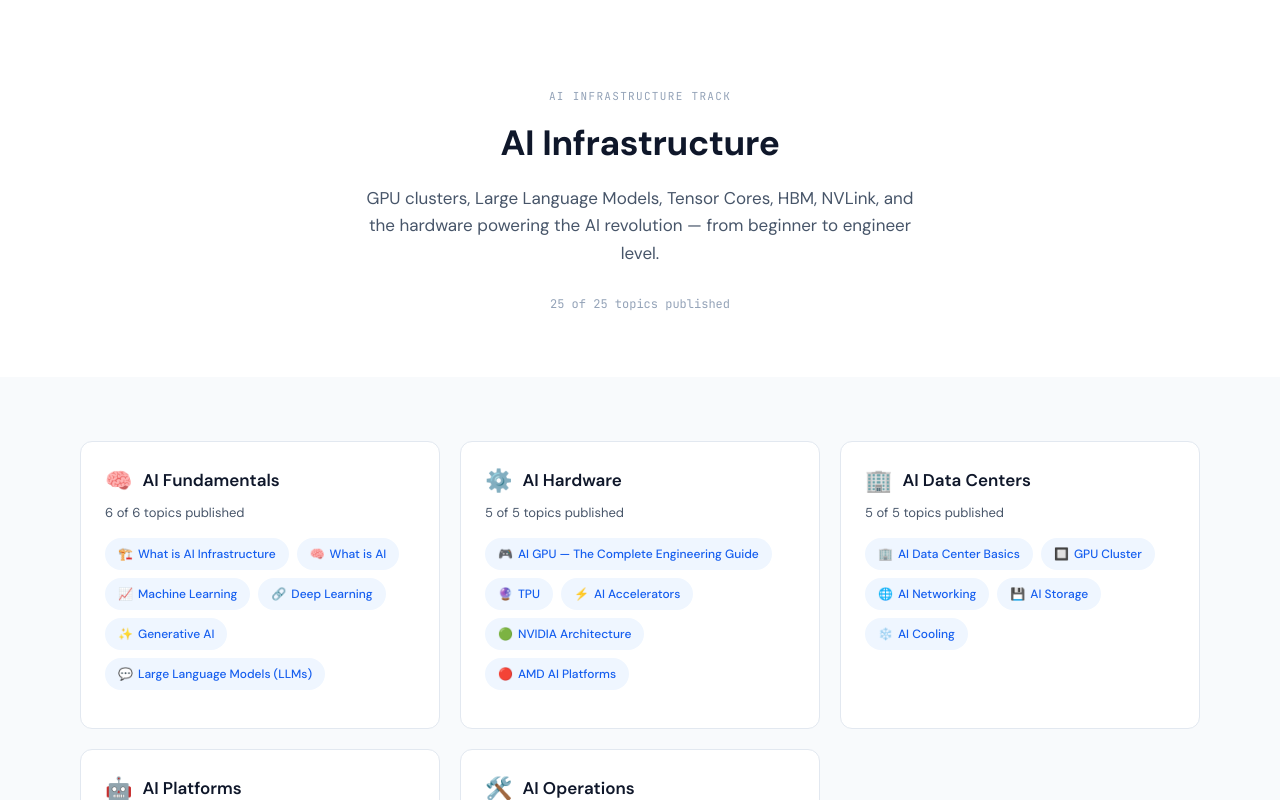
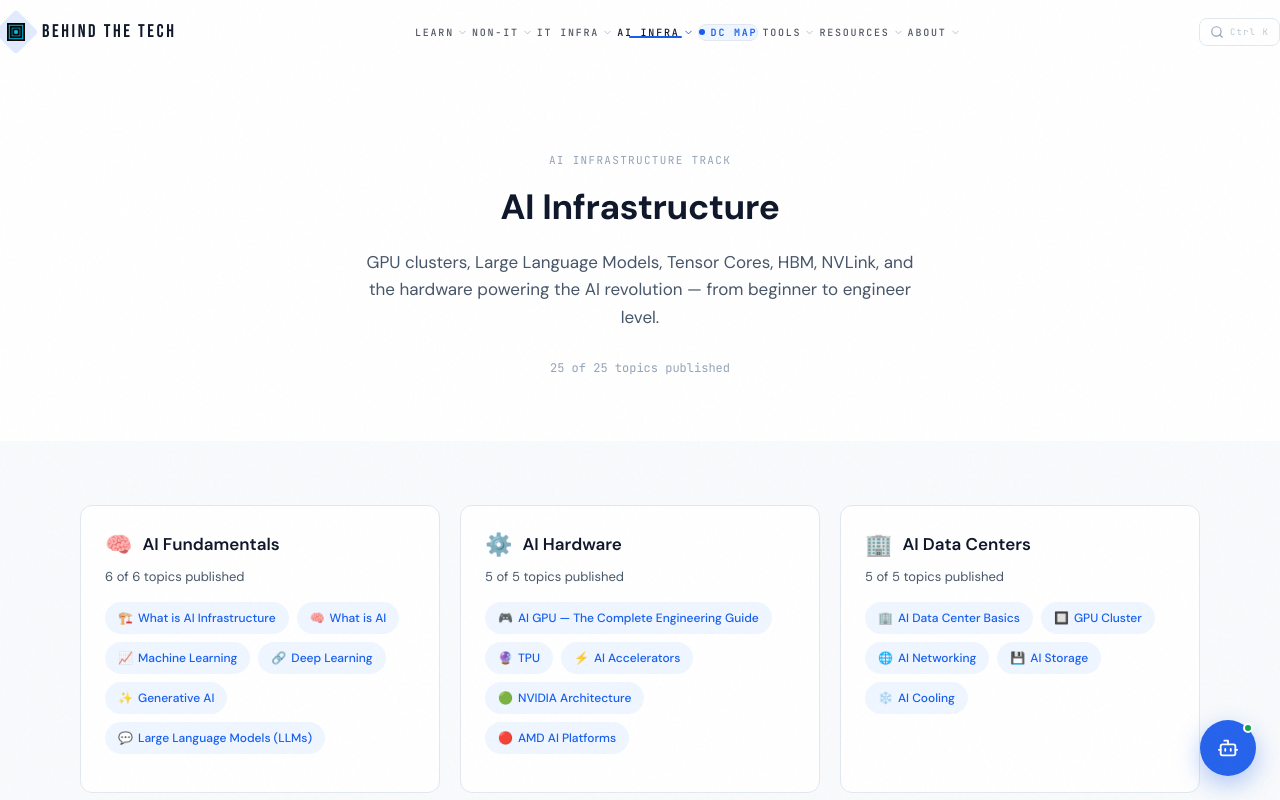
Before and after one commit to Moviemania12/BTT, a Next.js app: page /learn/ai in a window 1280 px wide. Shown: the top 800 px of the page. Built offline with nearby package versions, Linux system fonts and the light colour scheme.

Commit message:
fix(layout): restore navbar on learning track pages

```diff
--- a/app/globals.css
+++ b/app/globals.css
@@ -1287,9 +1287,9 @@
    (position:fixed z-index:9999). Opaque white background ensures the overlay is hidden. */
 .hp-page-root {
   position: relative;
-  z-index: 10000;
   background: #ffffff;
   min-height: 100vh;
+  padding-top: 64px;
 }
 
 /* ═══════════════════════════════════════════════════════════════════════
```
